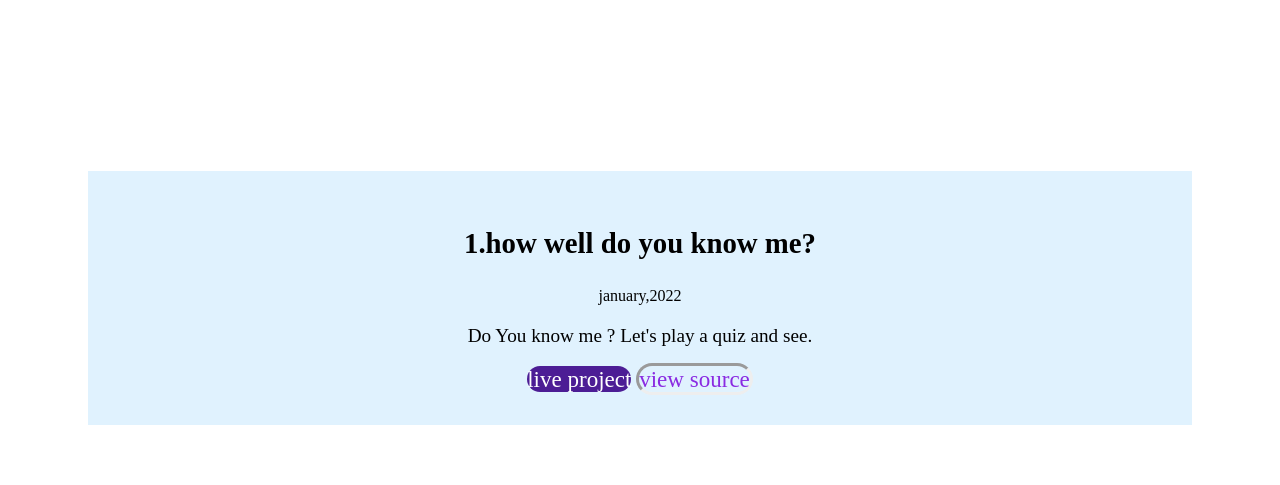
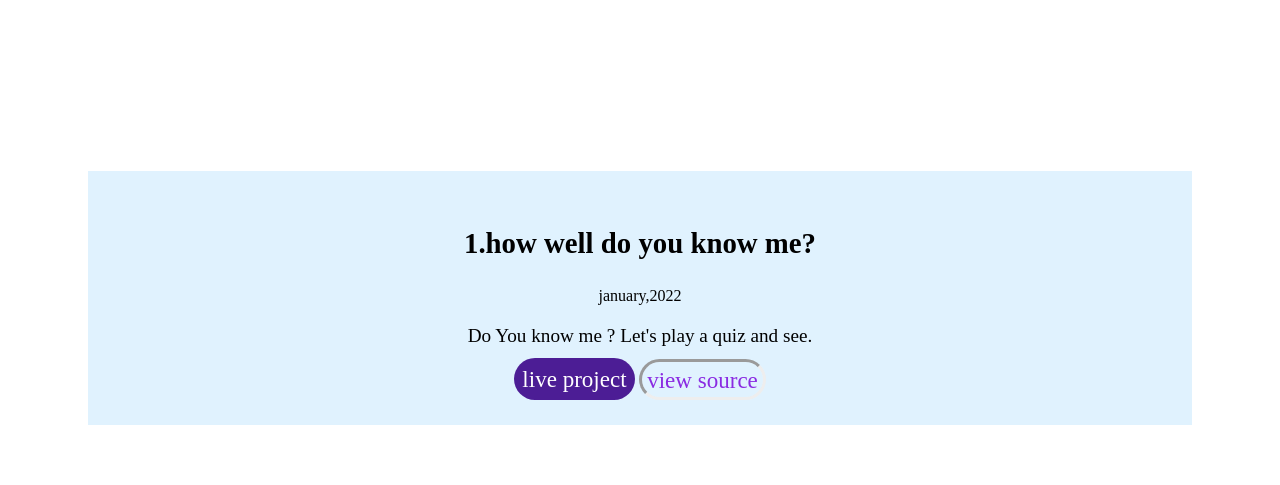
Before and after one commit to abhi9065/abhishek-jain, a plain HTML site: page project.html in a window 1280 px wide. Shown: the part 315-800 px from the top of the page. Drawn offline with Linux system fonts and the light colour scheme.

Commit message:
update css

```diff
--- a/blogs.css/blogs.css
+++ b/blogs.css/blogs.css
@@ -1,3 +1,5 @@
+
+
 .header{
 
     color: white;
--- a/project.css/project.css
+++ b/project.css/project.css
@@ -72,10 +72,11 @@ text-align: right;
 .section-link{
 
     background-color: #4C1D95;
-    border-radius: 1rem;
+    border-radius: 1.5rem;
     font-size: larger;
     text-decoration: none;
     color: white;
+    padding: 0.5rem;
 
 
 }
@@ -87,7 +88,8 @@ text-align: right;
     border-radius: rem;
     text-decoration: none;
     font-size: larger;
-    border-radius: 1rem;
+    border-radius: 1.5rem;
+    padding: 0.3rem;
 }
 
 
```
Also changed, not shown: blogs.html (+1 -1 lines).
